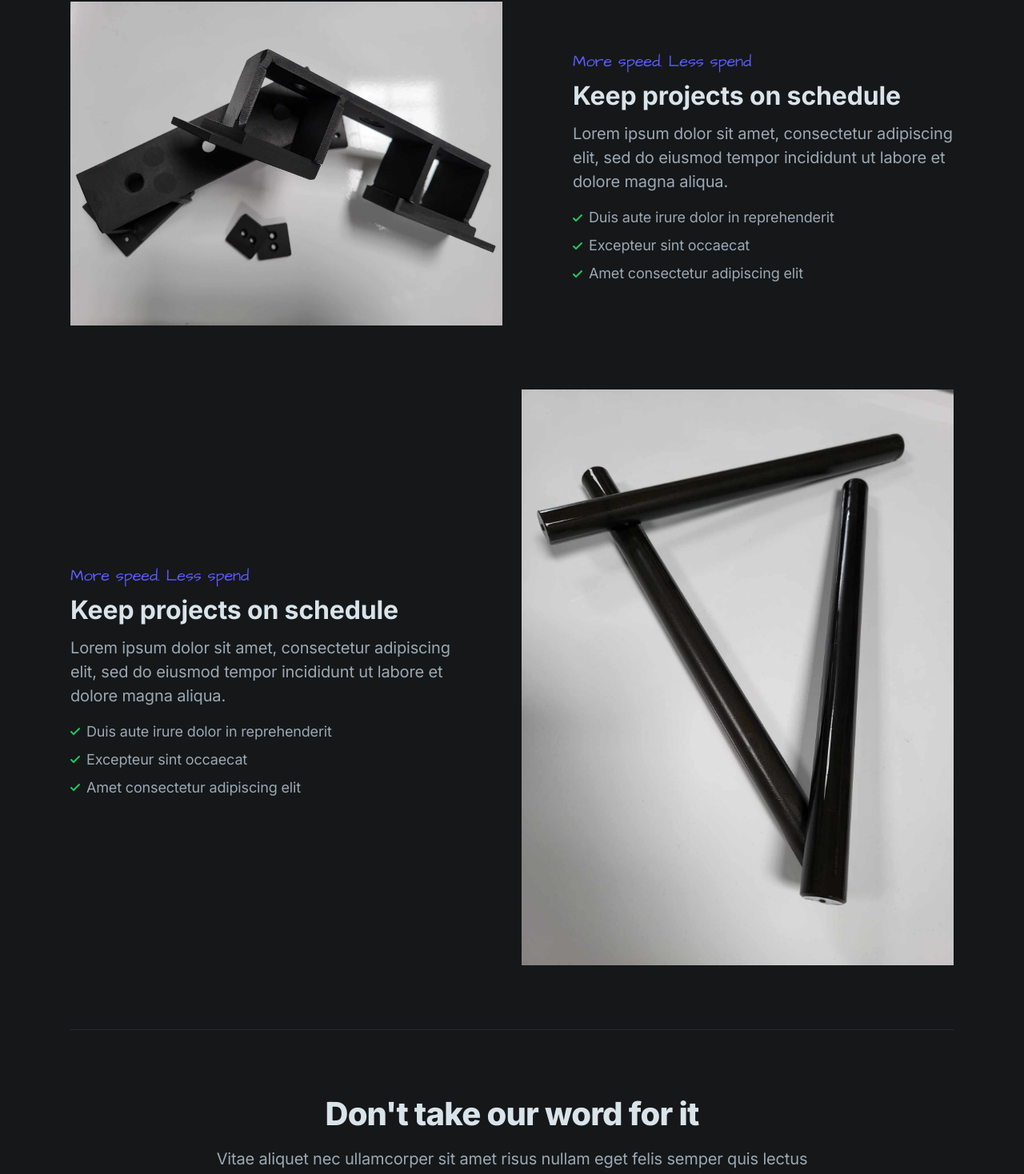
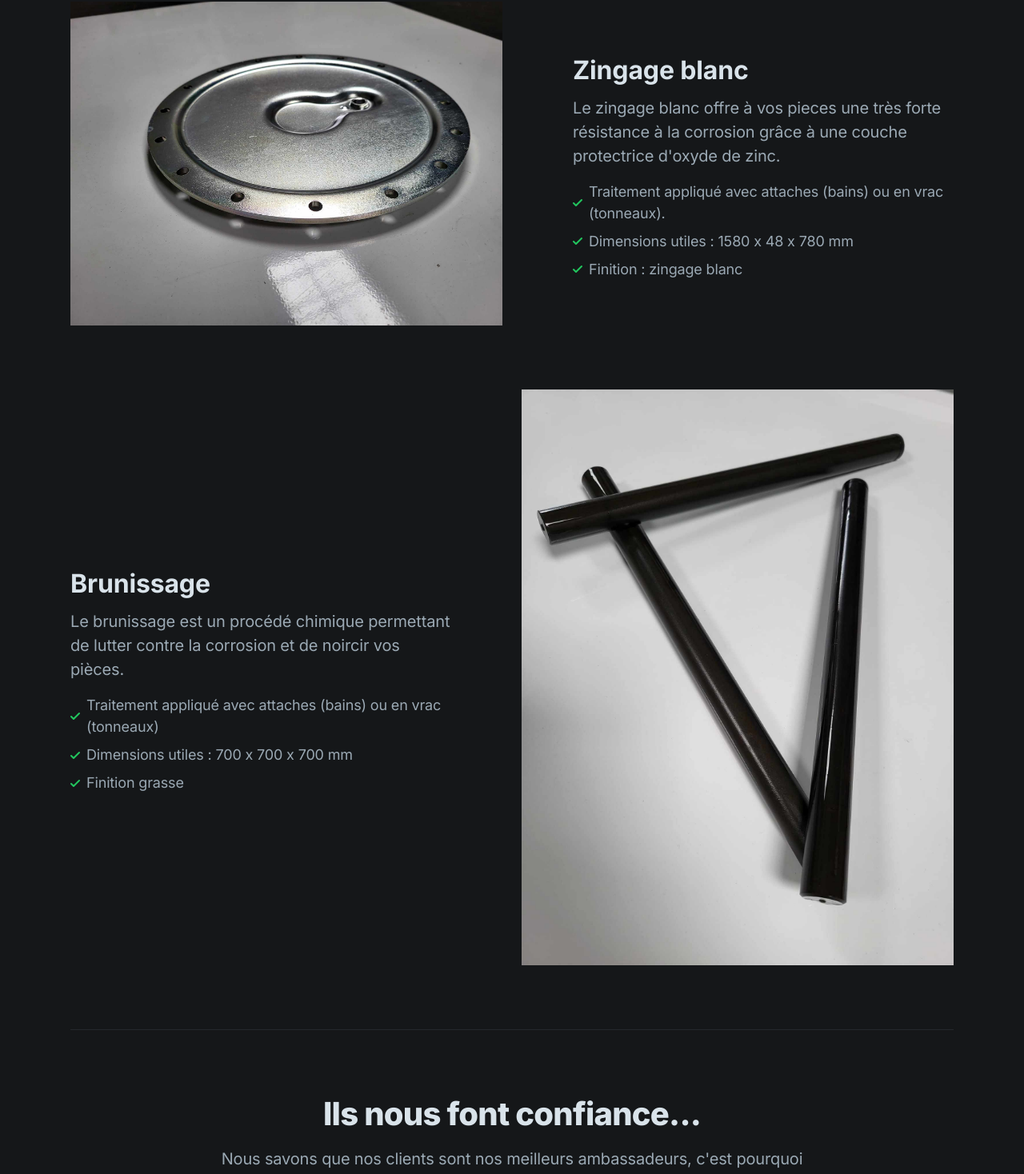
Before and after one commit to SteeveGitHub/mt_traitement_website, a Next.js app: page / in a window 1280 px wide. Shown: the part 2578-4046 px from the top of the page at 80% size. Built offline with nearby package versions, Linux system fonts and the light colour scheme.

Commit message:
ended with features now installing bubble ui

```diff
--- a/components/testimonials.tsx
+++ b/components/testimonials.tsx
@@ -12,8 +12,11 @@ export default function Testimonials() {
 
           {/* Section header */}
           <div className="max-w-3xl mx-auto text-center pb-12 md:pb-20">
-            <h2 className="h2 mb-4">Don't take our word for it</h2>
-            <p className="text-xl text-gray-400">Vitae aliquet nec ullamcorper sit amet risus nullam eget felis semper quis lectus nulla at volutpat diam ut venenatis tellus—in ornare.</p>
+            <h2 className="h2 mb-4">Ils nous font confiance...</h2>
+            <p className="text-xl text-gray-400">
+              Nous savons que nos clients sont nos meilleurs ambassadeurs, c'est pourquoi nous portons une attention
+              particulière à traiter leurs commandes du mieux possible.
+            </p>
           </div>
 
           {/* Testimonials */}
@@ -69,6 +72,8 @@ export default function Testimonials() {
 
           </div>
 
+
+
         </div>
       </div>
     </section>
--- a/components/zigzag.tsx
+++ b/components/zigzag.tsx
@@ -1,7 +1,7 @@
 import Image from 'next/image'
 
-import FeatImage01 from '@/public/images/features-03-image-02.png'
-import FeatImage02 from '@/public/images/features-03-image-01.png'
+import FeatImage01 from '@/public/images/features-03-image-01.png'
+import FeatImage02 from '@/public/images/features-03-image-02.png'
 import FeatImage03 from '@/public/images/features-03-image-03.png'
 
 export default function Zigzag() {
@@ -48,7 +48,7 @@ export default function Zigzag() {
                       <svg className="w-3 h-3 fill-current text-green-500 mr-2 shrink-0" viewBox="0 0 12 12" xmlns="http://www.w3.org/2000/svg">
                         <path d="M10.28 2.28L3.989 8.575 1.695 6.28A1 1 0 00.28 7.695l3 3a1 1 0 001.414 0l7-7A1 1 0 0010.28 2.28z" />
                       </svg>
-                      <span>Dimensions utiles : 1 bain 800 x 800 x 800 mm ou 1 bain 2000 x 250 x 1000 mm</span>
+                      <span>Dimensions utiles : 800 x 800 x 800 mm (diagonale à 1000 mm) ou 2000 x 250 x 1000 mm</span>
                     </li>
                     <li className="flex items-center">
                       <svg className="w-3 h-3 fill-current text-green-500 mr-2 shrink-0" viewBox="0 0 12 12" xmlns="http://www.w3.org/2000/svg">
@@ -70,27 +70,30 @@ export default function Zigzag() {
               {/* Content */}
               <div className="max-w-xl md:max-w-none md:w-full mx-auto md:col-span-7 lg:col-span-6" data-aos="fade-left">
                 <div className="md:pl-4 lg:pl-12 xl:pl-16">
-                  <div className="font-architects-daughter text-xl text-purple-600 mb-2">More speed. Less spend</div>
-                  <h3 className="h3 mb-3">Keep projects on schedule</h3>
-                  <p className="text-xl text-gray-400 mb-4">Lorem ipsum dolor sit amet, consectetur adipiscing elit, sed do eiusmod tempor incididunt ut labore et dolore magna aliqua.</p>
+                  {/*<div className="font-architects-daughter text-xl text-purple-600 mb-2">More speed. Less spend</div>*/}
+                  <h3 className="h3 mb-3">Zingage blanc</h3>
+                  <p className="text-xl text-gray-400 mb-4">
+                    Le zingage blanc offre à vos pieces une très forte résistance
+                    à la corrosion grâce à une couche protectrice d'oxyde de zinc.
+                  </p>
                   <ul className="text-lg text-gray-400 -mb-2">
                     <li className="flex items-center mb-2">
                       <svg className="w-3 h-3 fill-current text-green-500 mr-2 shrink-0" viewBox="0 0 12 12" xmlns="http://www.w3.org/2000/svg">
                         <path d="M10.28 2.28L3.989 8.575 1.695 6.28A1 1 0 00.28 7.695l3 3a1 1 0 001.414 0l7-7A1 1 0 0010.28 2.28z" />
                       </svg>
-                      <span>Duis aute irure dolor in reprehenderit</span>
+                      <span>Traitement appliqué avec attaches (bains) ou en vrac (tonneaux).</span>
                     </li>
                     <li className="flex items-center mb-2">
                       <svg className="w-3 h-3 fill-current text-green-500 mr-2 shrink-0" viewBox="0 0 12 12" xmlns="http://www.w3.org/2000/svg">
                         <path d="M10.28 2.28L3.989 8.575 1.695 6.28A1 1 0 00.28 7.695l3 3a1 1 0 001.414 0l7-7A1 1 0 0010.28 2.28z" />
                       </svg>
-                      <span>Excepteur sint occaecat</span>
+                      <span>Dimensions utiles : 1580 x 48 x 780 mm</span>
                     </li>
                     <li className="flex items-center">
                       <svg className="w-3 h-3 fill-current text-green-500 mr-2 shrink-0" viewBox="0 0 12 12" xmlns="http://www.w3.org/2000/svg">
                         <path d="M10.28 2.28L3.989 8.575 1.695 6.28A1 1 0 00.28 7.695l3 3a1 1 0 001.414 0l7-7A1 1 0 0010.28 2.28z" />
                       </svg>
-                      <span>Amet consectetur adipiscing elit</span>
+                      <span>Finition : zingage blanc</span>
                     </li>
                   </ul>
                 </div>
@@ -106,27 +109,29 @@ export default function Zigzag() {
               {/* Content */}
               <div className="max-w-xl md:max-w-none md:w-full mx-auto md:col-span-7 lg:col-span-6" data-aos="fade-right">
                 <div className="md:pr-4 lg:pr-12 xl:pr-16">
-                  <div className="font-architects-daughter text-xl text-purple-600 mb-2">More speed. Less spend</div>
-                  <h3 className="h3 mb-3">Keep projects on schedule</h3>
-                  <p className="text-xl text-gray-400 mb-4">Lorem ipsum dolor sit amet, consectetur adipiscing elit, sed do eiusmod tempor incididunt ut labore et dolore magna aliqua.</p>
+                  {/*<div className="font-architects-daughter text-xl text-purple-600 mb-2">More speed. Less spend</div>*/}
+                  <h3 className="h3 mb-3">Brunissage</h3>
+                  <p className="text-xl text-gray-400 mb-4">
+                    Le brunissage est un procédé chimique permettant de lutter contre la corrosion et de noircir vos pièces.
+                  </p>
                   <ul className="text-lg text-gray-400 -mb-2">
                     <li className="flex items-center mb-2">
                       <svg className="w-3 h-3 fill-current text-green-500 mr-2 shrink-0" viewBox="0 0 12 12" xmlns="http://www.w3.org/2000/svg">
                         <path d="M10.28 2.28L3.989 8.575 1.695 6.28A1 1 0 00.28 7.695l3 3a1 1 0 001.414 0l7-7A1 1 0 0010.28 2.28z" />
                       </svg>
-                      <span>Duis aute irure dolor in reprehenderit</span>
+                      <span>Traitement appliqué avec attaches (bains) ou en vrac (tonneaux)</span>
                     </li>
                     <li className="flex items-center mb-2">
                       <svg className="w-3 h-3 fill-current text-green-500 mr-2 shrink-0" viewBox="0 0 12 12" xmlns="http://www.w3.org/2000/svg">
                         <path d="M10.28 2.28L3.989 8.575 1.695 6.28A1 1 0 00.28 7.695l3 3a1 1 0 001.414 0l7-7A1 1 0 0010.28 2.28z" />
                       </svg>
-                      <span>Excepteur sint occaecat</span>
+                      <span>Dimensions utiles : 700 x 700 x 700 mm</span>
                     </li>
                     <li className="flex items-center">
                       <svg className="w-3 h-3 fill-current text-green-500 mr-2 shrink-0" viewBox="0 0 12 12" xmlns="http://www.w3.org/2000/svg">
                         <path d="M10.28 2.28L3.989 8.575 1.695 6.28A1 1 0 00.28 7.695l3 3a1 1 0 001.414 0l7-7A1 1 0 0010.28 2.28z" />
                       </svg>
-                      <span>Amet consectetur adipiscing elit</span>
+                      <span>Finition grasse</span>
                     </li>
                   </ul>
                 </div>
```
